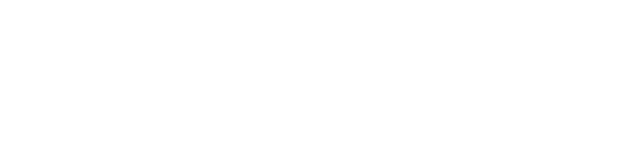
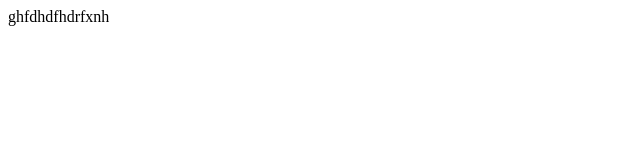
Before and after one commit to PrinceMargaret/alok, a plain HTML site: page index.html in a window 1280 px wide. Shown: the whole page, without its empty margins (0-640 px from the left). Drawn offline with Linux system fonts and the light colour scheme.

Commit message:
first commit

```diff
--- a/index.html
+++ b/index.html
@@ -7,6 +7,6 @@
     <title>Document</title>
 </head>
 <body>
-
+    ghfdhdfhdrfxnh
 </body>
 </html>
```
